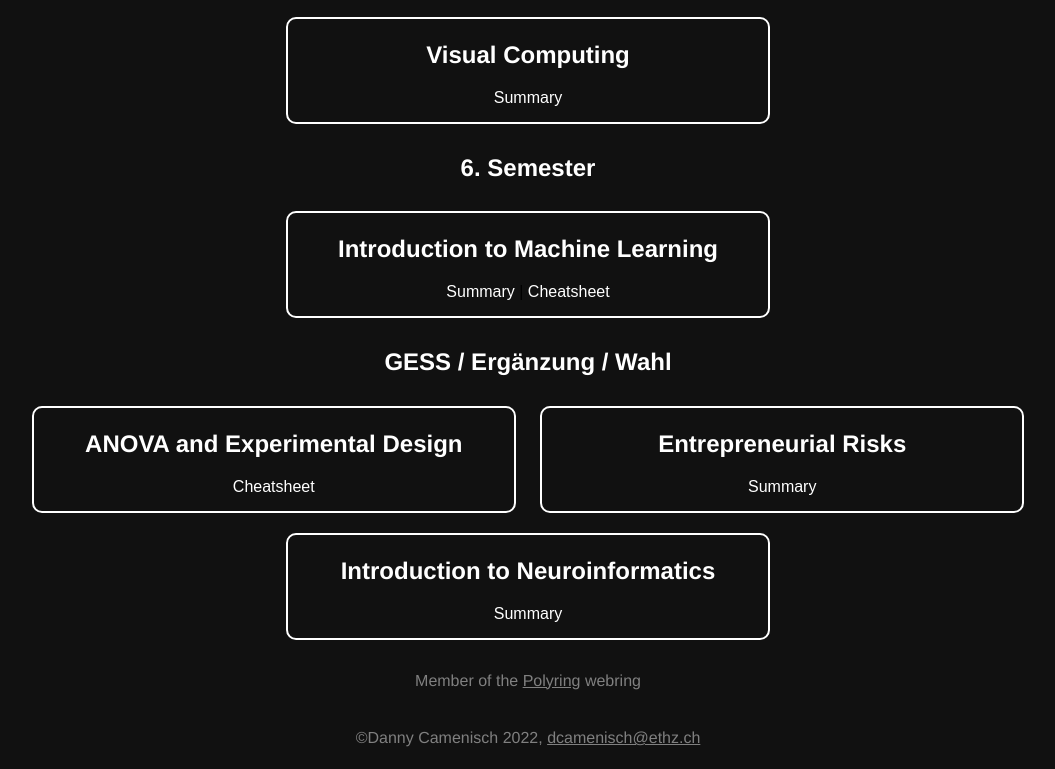
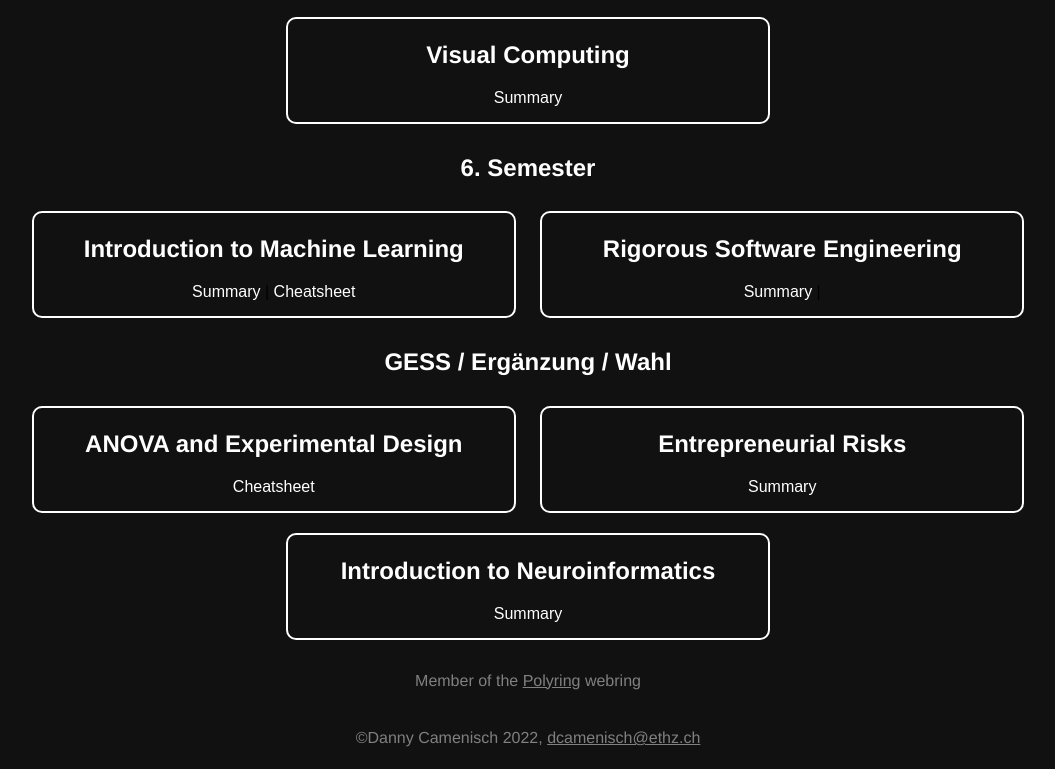
Before and after one commit to dcamenisch/polyring-website, an Eleventy site: page src/summaries.md in a window 1280 px wide. Shown: the part 1746-2515 px from the top of the page, without its empty margins (112-1167 px from the left). Built offline with nearby package versions, Linux system fonts and the light colour scheme; Eleventy itself is replaced by a stand-in of ours; files that its build step writes are made by us from their sources; a script that the page names is missing.

Commit message:
added RSE summary

```diff
--- a/src/_includes/summaries.njk
+++ b/src/_includes/summaries.njk
@@ -122,6 +122,11 @@ layout: base.njk
 		<a href="../uploads/IML-Summary.pdf"> Summary </a> |
 		<a href="../uploads/IML-Cheatsheet.pdf"> Cheatsheet </a>
 	</li>
+
+	<li>
+		<h2>Rigorous Software Engineering</h2>
+		<a href="../uploads/RSE-Summary.pdf"> Summary </a> |
+	</li>
 </ul>
 
 <h2>GESS / Ergänzung / Wahl</h2>
```
